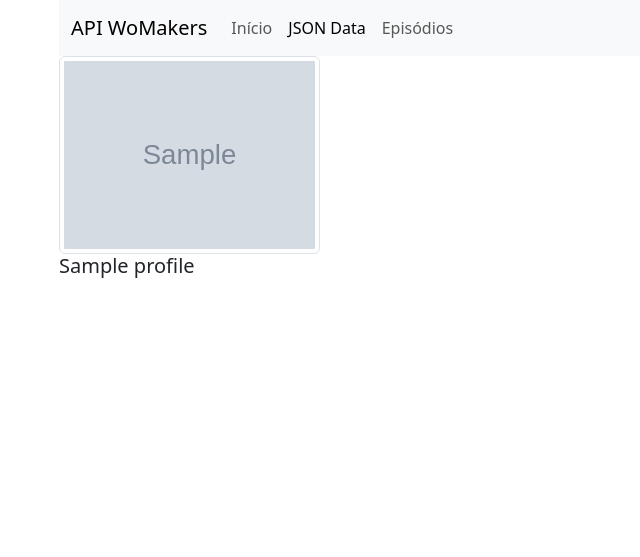
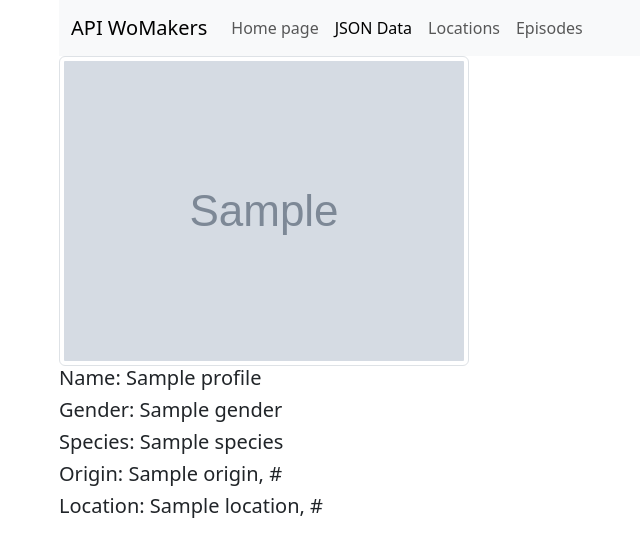
Before and after one commit to hevelinlima/bbp-semana4-flask, a Flask app: template templates/profile.html in a window 1280 px wide. Shown: the top 557 px of the page, without its empty margins (23-663 px from the left). Run offline with Flask 3, Linux system fonts and the light colour scheme; the template is opened without the code that fills it: most values are stand-ins (such as "Sample title", 1, 10 or a date in 2020); grey boxes marked "Sample" are stand-in pictures.

Commit message:
location & episode

```diff
--- a/app.py
+++ b/app.py
@@ -7,41 +7,106 @@ import certifi
 
 app = Flask(__name__)
 
+
+# Endpoint: characters
 @app.route("/")
 def get_list_characters_page():
-  url = "http://rickandmortyapi.com/api/character"
-  response = urllib.request.urlopen(url,cafile=certifi.where())
-  data = response.read()
-  dicionario = json.loads(data)
+    url = "http://rickandmortyapi.com/api/character"
+    response = urllib.request.urlopen(url, cafile=certifi.where())
+    data = response.read()
+    dicionario = json.loads(data)
 
-  return render_template("characters.html", characters=dicionario["results"])
+    return render_template("characters.html", characters=dicionario["results"])
+
 
 @app.route("/profile/<id>")
 def get_profile(id):
-  url = "http://rickandmortyapi.com/api/character/" + id
-  response = urllib.request.urlopen(url,cafile=certifi.where())
-  data = response.read()
-  dicionario = json.loads(data)
+    url = "http://rickandmortyapi.com/api/character/" + id
+    response = urllib.request.urlopen(url, cafile=certifi.where())
+    data = response.read()
+    dicionario = json.loads(data)
 
-  return render_template("profile.html", profile=dicionario)
+    return render_template("profile.html", profile=dicionario)
+
 
 @app.route("/lista")
 def get_list_characters():
+    url = "http://rickandmortyapi.com/api/character"
+    response = urllib.request.urlopen(url, cafile=certifi.where())
+    characters = response.read()
+    dicionario = json.loads(characters)
 
-  url = "http://rickandmortyapi.com/api/character"
-  response = urllib.request.urlopen(url,cafile=certifi.where())
-  characters = response.read()
-  dicionario = json.loads(characters)
+    characters = []
 
-  characters = []
+    for character_in_dic in dicionario["results"]:
+        character = {
+            "name": character_in_dic["name"],
+            "status": character_in_dic["status"],
+            "id": character_in_dic["id"],
+        }
 
-  for character_in_dic in dicionario["results"]:
-    character = {
-      "name": character_in_dic["name"],
-      "status": character_in_dic["status"],
-      "id": character_in_dic["id"]
-    }
+        characters.append(character)
 
-    characters.append(character)
+    return {"characters": characters}
 
-  return {"characters":characters}
+
+# Endpoint: locations
+@app.route("/locations")
+def get_list_locations_page():
+    url = "http://rickandmortyapi.com/api/location"
+    response = urllib.request.urlopen(url, cafile=certifi.where())
+    data = response.read()
+    dicionario = json.loads(data)
+
+    return render_template("locations.html", locations=dicionario["results"])
+
+
+@app.route("/location/<id>")
+def get_location(id):
+    url = "http://rickandmortyapi.com/api/location/" + id
+    response = urllib.request.urlopen(url, cafile=certifi.where())
+    data = response.read()
+    dicionario = json.loads(data)
+
+    return render_template("location.html", location=dicionario)
+
+
+# Endpoint: episodes
+@app.route("/episodes")
+def get_list_episodes_page():
+    url = "http://rickandmortyapi.com/api/episode"
+    response = urllib.request.urlopen(url, cafile=certifi.where())
+    data = response.read()
+    dicionario = json.loads(data)
+
+    return render_template("episodes.html", episodes=dicionario["results"])
+
+
+@app.route("/episode/<id>")
+def get_episode(id):
+    url = "http://rickandmortyapi.com/api/episode/" + id
+    response = urllib.request.urlopen(url, cafile=certifi.where())
+    data = response.read()
+    dicionario = json.loads(data)
+
+    return render_template("episode.html", episode=dicionario)
+
+
+"""
+@app.route("/location/lista")
+def get_list_locations():
+    url = "http://rickandmortyapi.com/api/location"
+    response = urllib.request.urlopen(url, cafile=certifi.where())
+    locations = response.read()
+    dicionario = json.loads(locations)
+    locations = []
+    for location_in_dic in dicionario["results"]:
+        location = {
+            "name": location_in_dic["name"],
+            "type": location_in_dic["type"],
+            "dimension": location_in_dic["dimension"],
+            "url": location_in_dic["url"],
+        }
+        locations.append(location)
+    return {"locations": locations}
+"""
--- a/templates/characters.html
+++ b/templates/characters.html
@@ -7,7 +7,7 @@
       <img src="{{character_in_dic.image}}" alt="{{character_in_dic.name}}"class="img-fluid img-thumbnail">
       <h3 class="h5">{{character_in_dic.name}}</h3>
       <p>
-        <a href="/profile/{{character_in_dic.id}}" class="btn btn-primary">Ver perfil</a>
+        <a href="/profile/{{character_in_dic.id}}" class="btn btn-primary">See character profile</a>
       </p>
     </div>
     {% endfor %}
--- a/templates/nav.html
+++ b/templates/nav.html
@@ -8,13 +8,16 @@
       <div class="collapse navbar-collapse" id="navbarNav">
         <ul class="navbar-nav">
           <li class="nav-item">
-            <a class="nav-link" href="#">Início</a>
+            <a class="nav-link" href="#">Home page</a>
           </li>
           <li class="nav-item">
             <a class="nav-link active" aria-current="page" href="/lista">JSON Data</a>
           </li>
           <li class="nav-item">
-            <a class="nav-link" href="/episodios">Episódios</a>
+            <a class="nav-link" href="/locations">Locations</a>
+          </li>
+          <li class="nav-item">
+            <a class="nav-link" href="/episodes">Episodes</a>
           </li>
         </ul>
       </div>
--- a/templates/profile.html
+++ b/templates/profile.html
@@ -2,9 +2,13 @@
 
 {% block content%}
 <div class="row">
-  <div class="col-sm-3 col-6">
+  <div>
     <img src="{{profile.image}}" alt="{{profile.name}}"class="img-fluid img-thumbnail">
-    <h3 class="h5">{{profile.name}}</h3>
+    <h3 class="h5">Name: {{profile.name}}</h3>
+    <h3 class="h5">Gender: {{profile.gender}}</h3>
+    <h3 class="h5">Species: {{profile.species}}</h3>
+    <h3 class="h5">Origin: {{profile.origin.name}}, {{profile.origin.url}}</h3>
+    <h3 class="h5">Location: {{profile.location.name}}, {{profile.location.url}}</h3>
   </div>
 </div>
 {% endblock %}
```
Also changed, not shown: templates/episode.html (added, +11 -0 lines), templates/episodes.html (added, +16 -0 lines), templates/location.html (added, +12 -0 lines), templates/locations.html (added, +16 -0 lines).
